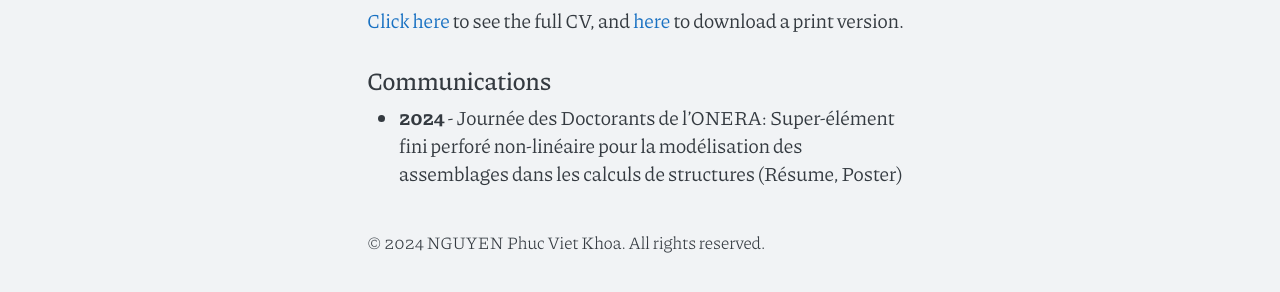
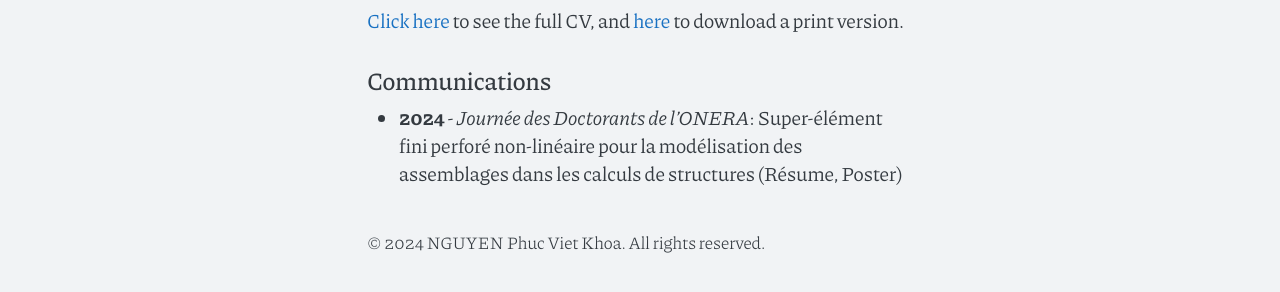
Before and after one commit to NguyenPhucVietKhoa/NguyenPhucVietKhoa.github.io, a Jekyll site: the page built from index.md, in a window 1280 px wide. Shown: the part 1436-1728 px from the top of the page. Built offline with Jekyll 4.4.1, drawn with Linux system fonts in a browser that asks for light colours.

```diff
--- a/index.md
+++ b/index.md
@@ -15,6 +15,6 @@ During my academic journey, I interned at prominent companies in France. In 2023
 
 ## Communications
 
-* **2024** - Journée des Doctorants de l'ONERA: Super-élément fini perforé non-linéaire pour la modélisation des assemblages dans les calculs de structures (Résume, Poster)
+* **2024** - *Journée des Doctorants de l'ONERA*: Super-élément fini perforé non-linéaire pour la modélisation des assemblages dans les calculs de structures (Résume, Poster)
 
 <!-- {% include archive.html %} -->
```
